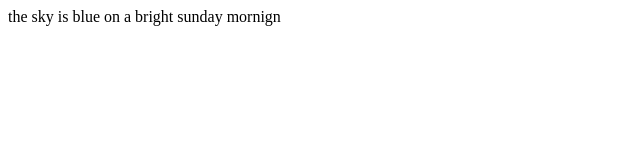
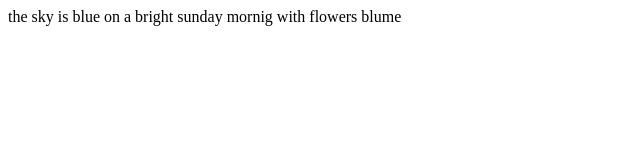
Before and after one commit to andrewvonrajcs/Java_OOP, a plain HTML site: page index.html in a window 1280 px wide. Shown: the whole page, without its empty margins (0-640 px from the left). Drawn offline with Linux system fonts and the light colour scheme.

Commit message:
added another title

```diff
--- a/index.html
+++ b/index.html
@@ -3,6 +3,9 @@
 <title>My seccond commit</title>
 
 <body>
-    the sky is blue on a bright sunday mornign
+    the sky is blue on a bright sunday mornig
+    with flowers blume
 
 </body>
+
+<title> second apple </title>
```
